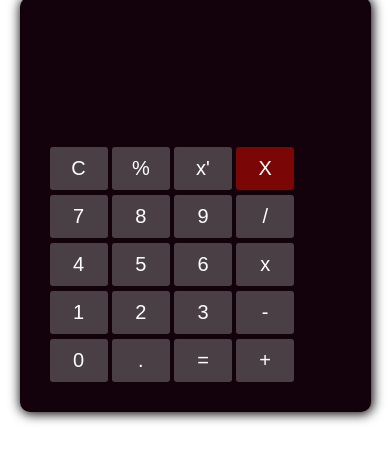
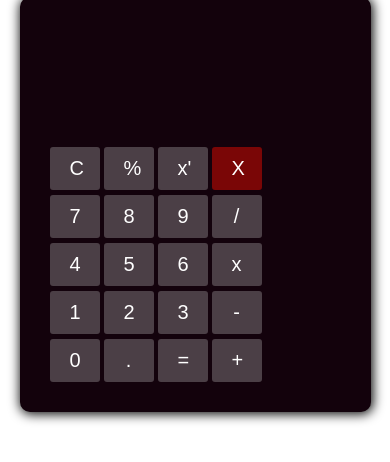
Before and after one commit to DeveloperDolon/CalculatorWithJS, a plain HTML site: page index.html in a window 390 px wide. Shown: the part 112-574 px from the top of the page. Drawn offline with Linux system fonts and the light colour scheme.

Commit message:
again responsive

```diff
--- a/style.css
+++ b/style.css
@@ -77,14 +77,14 @@ h1 {
     background-color: red;
 }
 
-@media screen and (max-width: 400px) {
+@media screen and (max-width: 450px) {
     .calculator_board {
         width: 90%;
         position: relative;
     }
 
     .calculator_board input[type="button"] {
-        width: 20%;
+        width: 50px;
         padding: 10px 20px;
     }
   }
```
